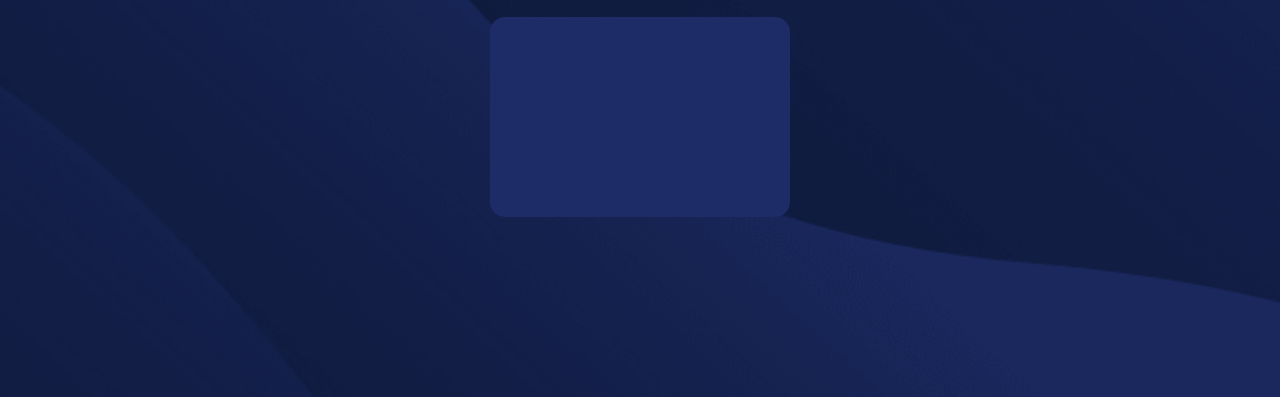
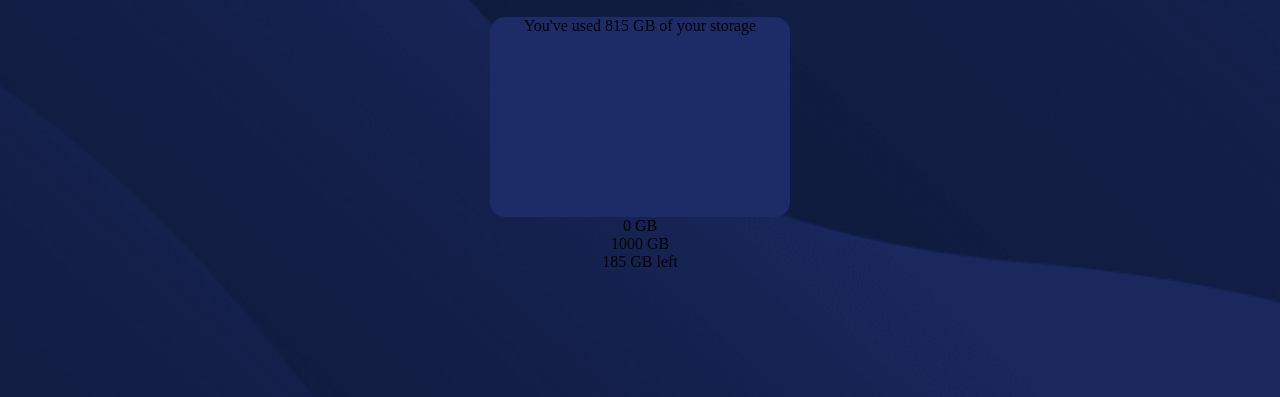
Before and after one commit to adeleke5140/FYLO, a plain HTML site: page index.html in a window 1280 px wide. Shown: the part 403-800 px from the top of the page. Drawn offline with Linux system fonts and the light colour scheme.

Commit message:
add new content area

```diff
--- a/index.html
+++ b/index.html
@@ -21,8 +21,26 @@
         </div>
 
         <div class="container2">
+            <!-- this is the text container-->
             <div class="content">
+                <p class="major-text">You've used <span class="data">815 GB</span> of your storage</p>
             </div>
+            <!-- this is the section for the progress bar-->
+            <div class="area2">
+                <div class="progress-bar">
+                        <div class="box">
+                            <div class="ball"></div>
+                        </div>
+                        <span class="bar-text">
+                            <p class="empty">0 GB</p>
+                            <p class="full">1000 GB</p>
+                        </span>
+                </div>
+            </div>
+        </div>
+
+        <div class="container3">
+            <p class="text3"><span class="left">185</span> <span class="left2">GB left</span></p>
         </div>
     </div>
 
```
